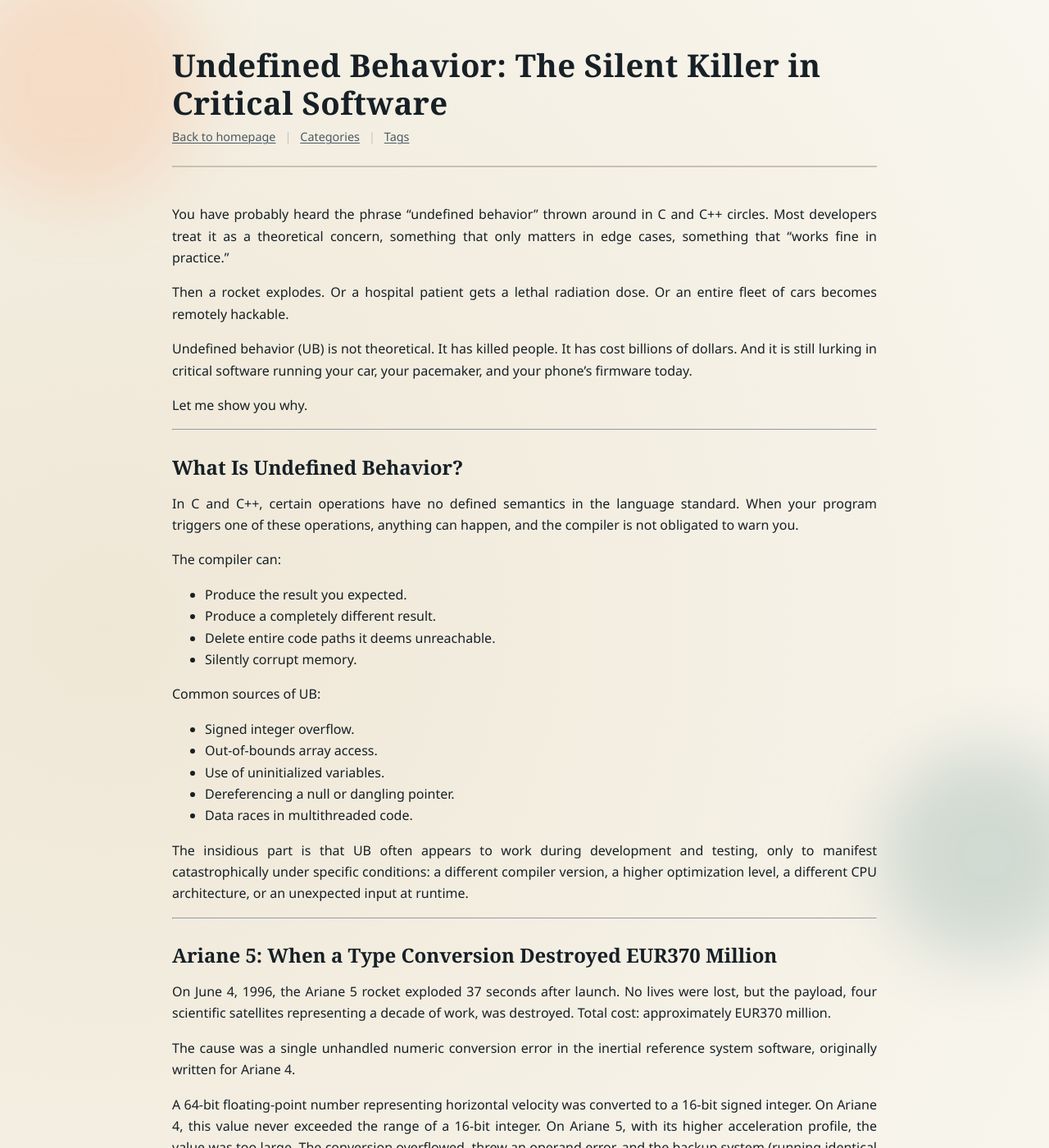
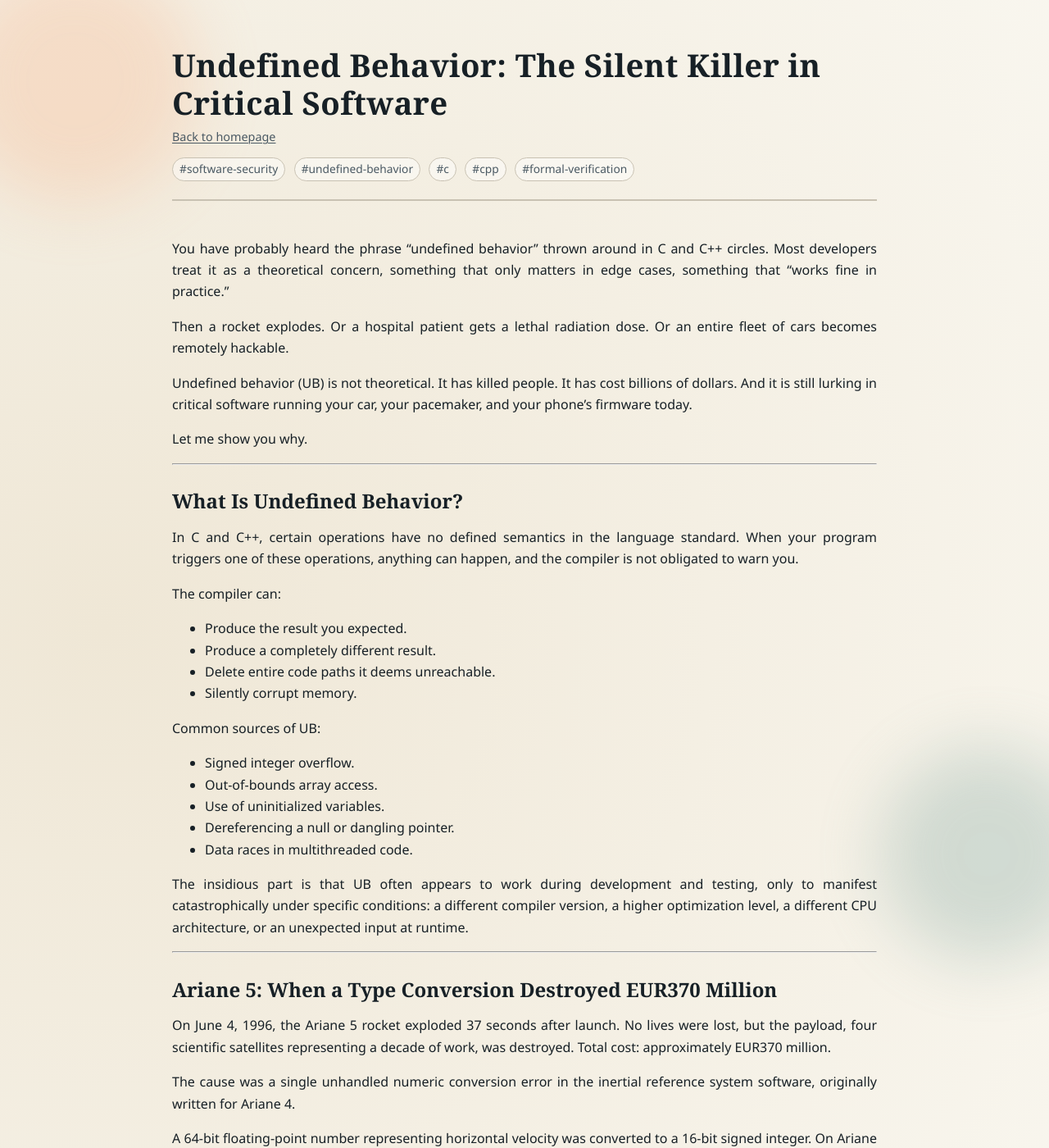
Before and after one commit to longmax90/longmax90.github.io, a Jekyll site: the page built from _posts/2026-04-05-undefined-behavior-silent-killer.md, in a window 1280 px wide and 1400 px high. Shown: the whole window at 82% size. Built offline with Jekyll 4.4.1, drawn with Linux system fonts in a browser that asks for light colours.

Commit message:
Show tags explicitly and hide category/tag links on posts

```diff
--- a/_layouts/default.html
+++ b/_layouts/default.html
@@ -16,12 +16,23 @@
     <nav class="site-nav" aria-label="Site navigation">
       {% unless page.url == "/" %}
       <a href="/">Back to homepage</a>
+      {% endunless %}
+      {% unless page.collection == "posts" %}
+      {% unless page.url == "/" %}
       <span class="nav-sep">|</span>
       {% endunless %}
       <a href="/categories/">Categories</a>
       <span class="nav-sep">|</span>
       <a href="/tags/">Tags</a>
+      {% endunless %}
     </nav>
+    {% if page.tags and page.tags.size > 0 %}
+    <ul class="post-tags" aria-label="Post tags">
+      {% for tag in page.tags %}
+      <li><a href="/tags/#{{ tag | slugify }}">#{{ tag }}</a></li>
+      {% endfor %}
+    </ul>
+    {% endif %}
   </header>
 
   <main class="content" role="main">
--- a/assets/css/site.css
+++ b/assets/css/site.css
@@ -101,6 +101,36 @@ body {
 .nav-sep {
   margin: 0 0.45rem;
   color: var(--line);
+}
+
+.post-tags {
+  list-style: none;
+  display: flex;
+  flex-wrap: wrap;
+  gap: 0.45rem 0.65rem;
+  padding: 0;
+  margin: 0.8rem 0 0;
+}
+
+.post-tags li {
+  margin: 0;
+}
+
+.post-tags a {
+  display: inline-block;
+  padding: 0.12rem 0.5rem;
+  border: 1px solid var(--line);
+  border-radius: 999px;
+  background: rgba(255, 255, 255, 0.45);
+  color: var(--ink-soft);
+  text-decoration: none;
+  font-size: 0.86rem;
+}
+
+.post-tags a:hover {
+  border-color: var(--accent);
+  color: var(--accent);
+  background: var(--accent-soft);
 }
 
 .home-link a {
```
